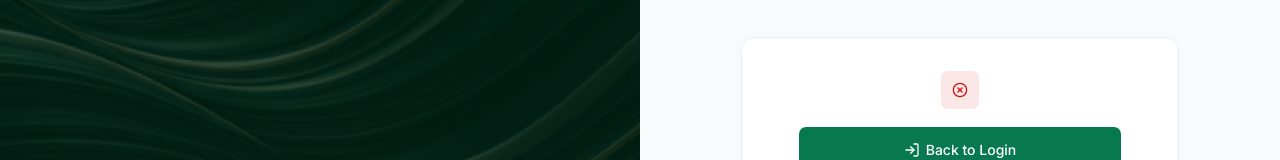
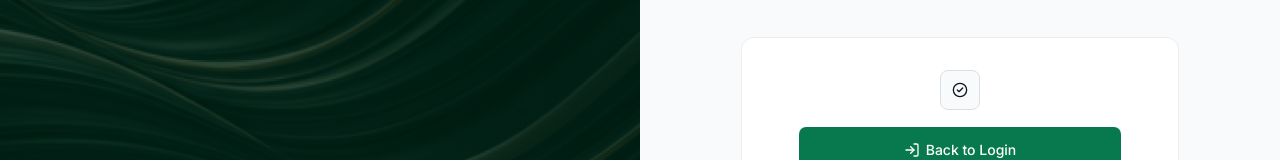
Before and after one commit to Cyril9t/attendX, a Next.js app: page /auth/confirm-email in a window 1280 px wide. Shown: the part 270-430 px from the top of the page. Built offline with nearby package versions, Linux system fonts and the light colour scheme.

Commit message:
confirm-email-page-updated

```diff
--- a/app/auth/confirm-email/page.tsx
+++ b/app/auth/confirm-email/page.tsx
@@ -21,47 +21,47 @@ import { useRouter, useSearchParams } from "next/navigation";
 const confirmRequest = (url: string) => axios.put(url).then((res) => res.data);
 
 const page = () => {
-    const [status, setStatus] = useState<"loading" | "success" | "error">(
-        "loading",
-    );
-    const [message, setMessage] = useState("");
-    const searchParams = useSearchParams();
-    const token = searchParams.get("token");
-    const router = useRouter();
+    // const [status, setStatus] = useState<"loading" | "success" | "error">(
+    //     "loading",
+    // );
+    // const [message, setMessage] = useState("");
+    // const searchParams = useSearchParams();
+    // const token = searchParams.get("token");
+    // const router = useRouter();
 
     // const { trigger, error } = useSWRMutation(
     //     `/api/auth/verify-email?token=${token}`,
     //     confirmRequest,
     // );
 
-    const redirectToLogin = () => {
-        return setTimeout(() => {
-            router.replace("/auth/login");
-        }, 3000);
-    };
+    // const redirectToLogin = () => {
+    //     return setTimeout(() => {
+    //         router.replace("/auth/login");
+    //     }, 3000);
+    // };
 
-    const confirmEmail = async () => {
-        try {
-            // const res = await trigger();
+    // const confirmEmail = async () => {
+    // try {
+    //     // const res = await trigger();
 
-            setStatus("success");
-            // setMessage(res.message);
+    //     setStatus("success");
+    //     // setMessage(res.message);
 
-            redirectToLogin();
-        } catch (error: any) {
-            setStatus("error");
-        }
-    };
+    //     redirectToLogin();
+    // } catch (error: any) {
+    //     setStatus("error");
+    // }
+    // };
 
-    useEffect(() => {
-        if (!token) {
-            setStatus("error");
-            setMessage("Missing verification token");
-            return;
-        }
+    // useEffect(() => {
+    // if (!token) {
+    // setStatus("error");
+    // setMessage("Missing verification token");
+    // return;
+    // }
 
-        confirmEmail();
-    }, [token]);
+    // confirmEmail();
+    // }, [token]);
 
     return (
         <div className="w-1/2 p-12 flex items-center justify-center">
@@ -82,7 +82,7 @@ const page = () => {
                 </Button>
 
                 <CardHeader className="w-full">
-                    {status !== "error" && (
+                    {/* {status !== "error" && (
                         <CardTitle className="text-2xl md:text-3xl font-bold">
                             {status === "loading"
                                 ? "Verifying your email"
@@ -90,7 +90,8 @@ const page = () => {
                                     ? "Email already verified"
                                     : "Email verified"}
                         </CardTitle>
-                    )}
+                    )} */}
+
                     {/* <CardDescription>
                         {status === "loading" ? (
                             "Please wait while your email is verified."
```
